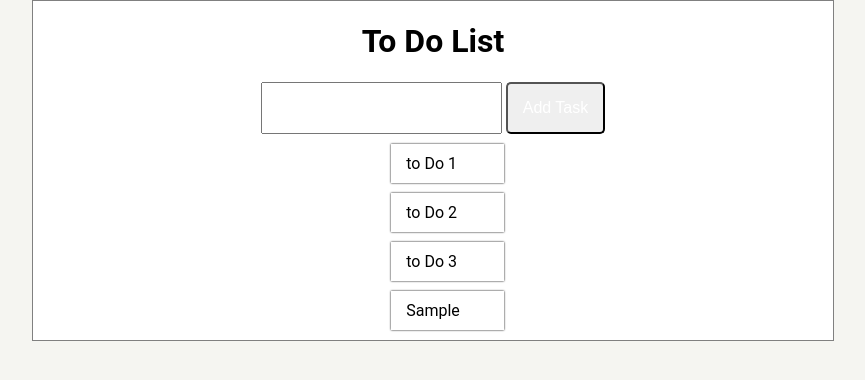
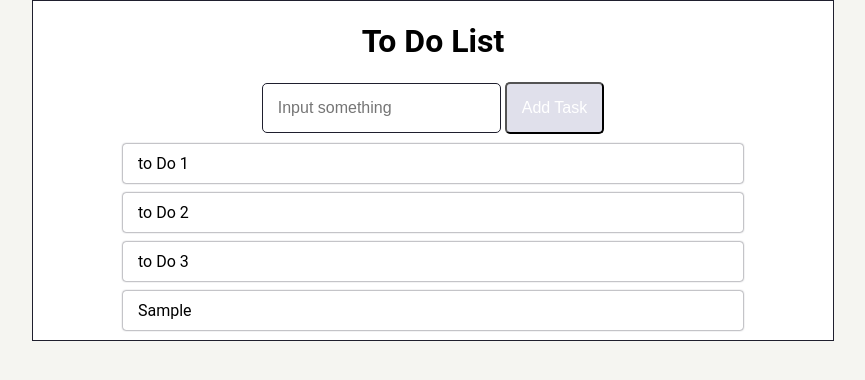
Before and after one commit to IrinaFitas/andersen-internship-todo-list, a website built with webpack: page index.html in a window 1280 px wide. Both pictures are taken after typing "Sample" into the empty fields and a click on the button "Add Task". Shown: the whole page, without its empty margins (207-1072 px from the left). Built offline with nearby package versions, Linux system fonts and the light colour scheme.

Commit message:
Added const.css and fonts.css. Fixed View

```diff
--- a/index.html
+++ b/index.html
@@ -10,7 +10,7 @@
     <div class="container">
         <h1 class="title">To Do List</h1>
         <div class="input-field">
-            <input type="text" class="input">
+            <input type="text" class="input" placeholder="Input something">
             <button type="button" class="add-btn">Add Task</button>
         </div>
         <ul class="list"></ul>
--- /dev/null
+++ b/src/css/const.css
@@ -0,0 +1,7 @@
+:root {
+    --grey: #e0e0eb;
+    --border-color: #1f1f2e;
+    --small-size: 15px;
+    --font-size: 16px;
+    --white: #ffffff;
+}
--- /dev/null
+++ b/src/css/fonts.css
@@ -0,0 +1,10 @@
+@font-face {
+    font-family: "Roboto";
+    src: url("./../fonts/Roboto/Roboto-Regular.ttf") format("ttf");
+    font-weight: 500;
+}
+@font-face {
+    font-family: "Roboto";
+    src: url("../fonts/Roboto/Roboto-Bold.ttf") format("ttf");
+    font-weight: 700;
+}
--- a/src/css/style.css
+++ b/src/css/style.css
@@ -1,13 +1,5 @@
-@font-face {
-    font-family: "Roboto";
-    src: url("./../fonts/Roboto/Roboto-Regular.ttf") format("ttf");
-    font-weight: 500;
-}
-@font-face {
-    font-family: "Roboto";
-    src: url("../fonts/Roboto/Roboto-Bold.ttf") format("ttf");
-    font-weight: 700;
-}
+@import "./const.css";
+@import "./fonts.css";
 body {
     margin: 0;
     background-color: rgba(224, 224, 210, 0.3);
@@ -18,24 +10,34 @@ body {
     flex-direction: column;
     width: 800px;
     margin: 0 auto;
-    border: 1px solid grey;
+    border: 1px solid var(--border-color);
     align-items: center;
-    background-color: #ffffff;
+    background-color: var(--white);
 }
 .title {
     font-weight: 700;
 }
+
+.input-field {
+
+}
 .input {
-    font-size: 16px;
-    padding: 15px;
+    font-size: var(--font-size);
+    padding: var(--small-size);
+    border: 1px solid var(--border-color);
+    outline: none;
+    border-radius: 5px;
 }
+
 .add-btn {
-    padding: 15px;
+    padding: var(--small-size);
     border-radius: 5px;
-    font-size: 16px;
-    color: #ffffff;
+    font-size: var(--font-size);
+    color: var(--white);
+    background-color: var(--grey);
 }
 .list {
+    width: 80%;
     margin: 0;
     padding: 0;
     list-style: none;
@@ -48,9 +50,9 @@ body {
 }
 
 li {
-    width: 80%;
     margin: 10px;
-    padding: 10px 15px;
-    box-shadow: 0 0 2px 0 black;
+    padding: 10px var(--small-size);
+    box-shadow: 0 0 2px 0 var(--border-color);
     word-break: break-all;
+    border-radius: 3px;
 }
--- a/src/js/Controller.js
+++ b/src/js/Controller.js
@@ -2,12 +2,18 @@ export default class Controller {
     constructor (view, model) {
         this.view = view;
         this.model = model;
+        this.addItem();
+        this.renderList();
+    }
 
-        this.view.on("itemWasAdded", function(data) {
+    addItem() {
+        this.view.on("itemWasAdded", (data) => {
             this.model.listItems.push(data);
             console.log(this.model.listItems);
-        }.bind(this));
+        });
+    }
 
+    renderList() {
         this.view.emit("renderList", this.model.listItems);
     }
 }
--- a/src/js/Model.js
+++ b/src/js/Model.js
@@ -1,4 +1,4 @@
-import Controller from "./Controller.js";
+//import Controller from "./Controller.js";
 
 export default class Model {
 
--- a/src/js/View.js
+++ b/src/js/View.js
@@ -19,13 +19,13 @@ export default class View extends EventEmitter {
     }
 
     render() {
-        this.on("renderList", function(list) {
+        this.on("renderList", (list) => {
             list.map( elem => {
                 const li = document.createElement("li");
                 li.textContent = elem;
                 this.$list.appendChild(li);
             });
-        }.bind(this));
+        });
     }
 
     renderItem() {
@@ -34,21 +34,29 @@ export default class View extends EventEmitter {
         this.$list.appendChild(li);
     }
 
+    sendInput() {
+        this.emit("itemWasAdded", this.inputValue);
+        this.inputValue = "";
+    }
+
+    checkInput() {
+        if ((this.inputValue.length === 0 || !this.inputValue.trim())) {
+            return;
+        }
+    }
+
     addEvents() {
         this.$input.addEventListener("keypress", (e) => {
-            if ((this.inputValue.length === 0 || !this.inputValue.trim())) {
-                return;
-            }
+            this.checkInput();
             if (e.key === "Enter") {
-                this.emit("itemWasAdded", this.inputValue);
                 this.renderItem();
-                this.inputValue = "";
+                this.sendInput();
             }
         });
         this.$addBtn.addEventListener("click", (e) => {
-            this.emit("itemWasAdded", this.inputValue);
+            this.checkInput();
             this.renderItem();
-            this.inputValue = "";
+            this.sendInput();
         });
     }
 }
```
